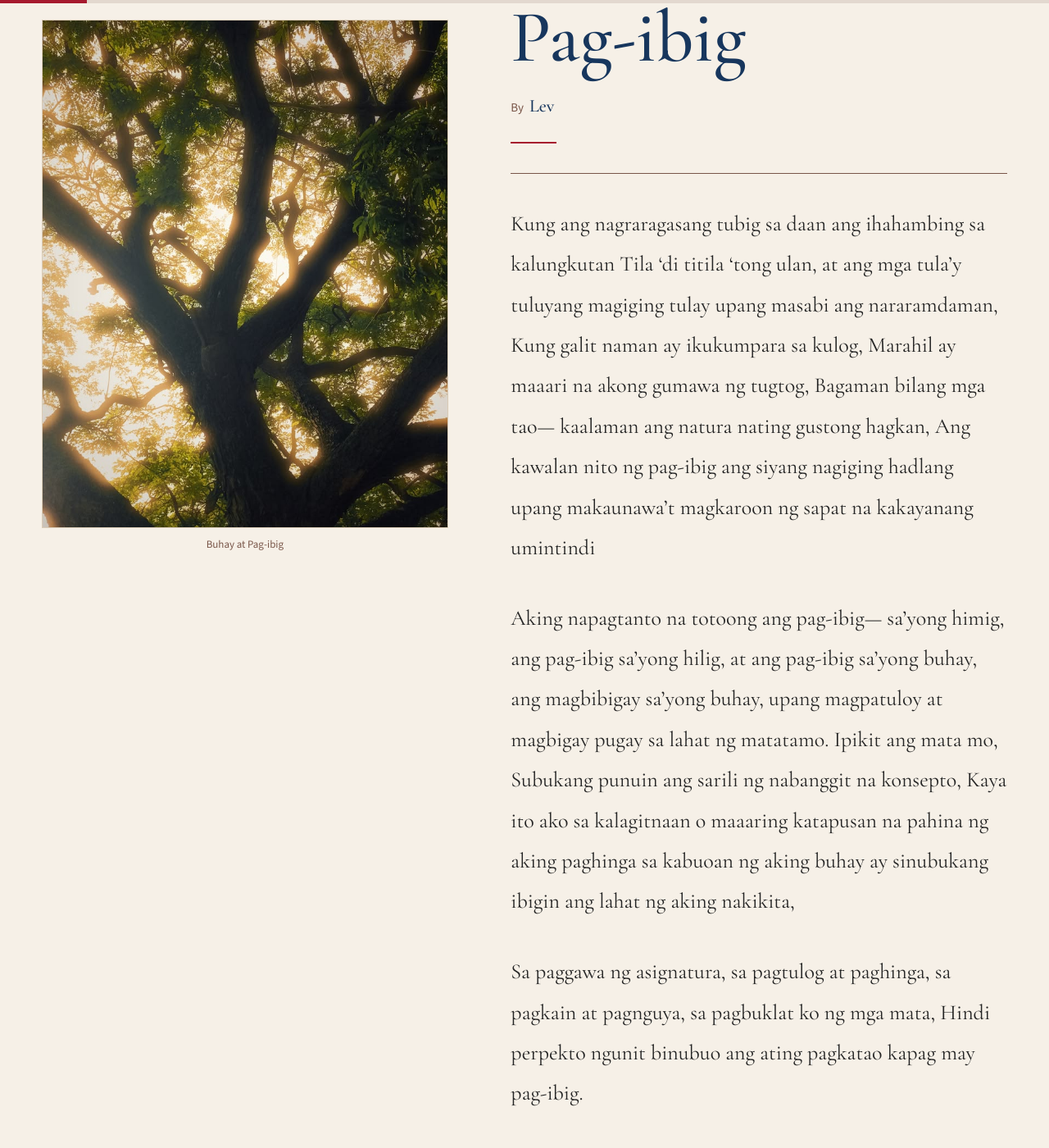
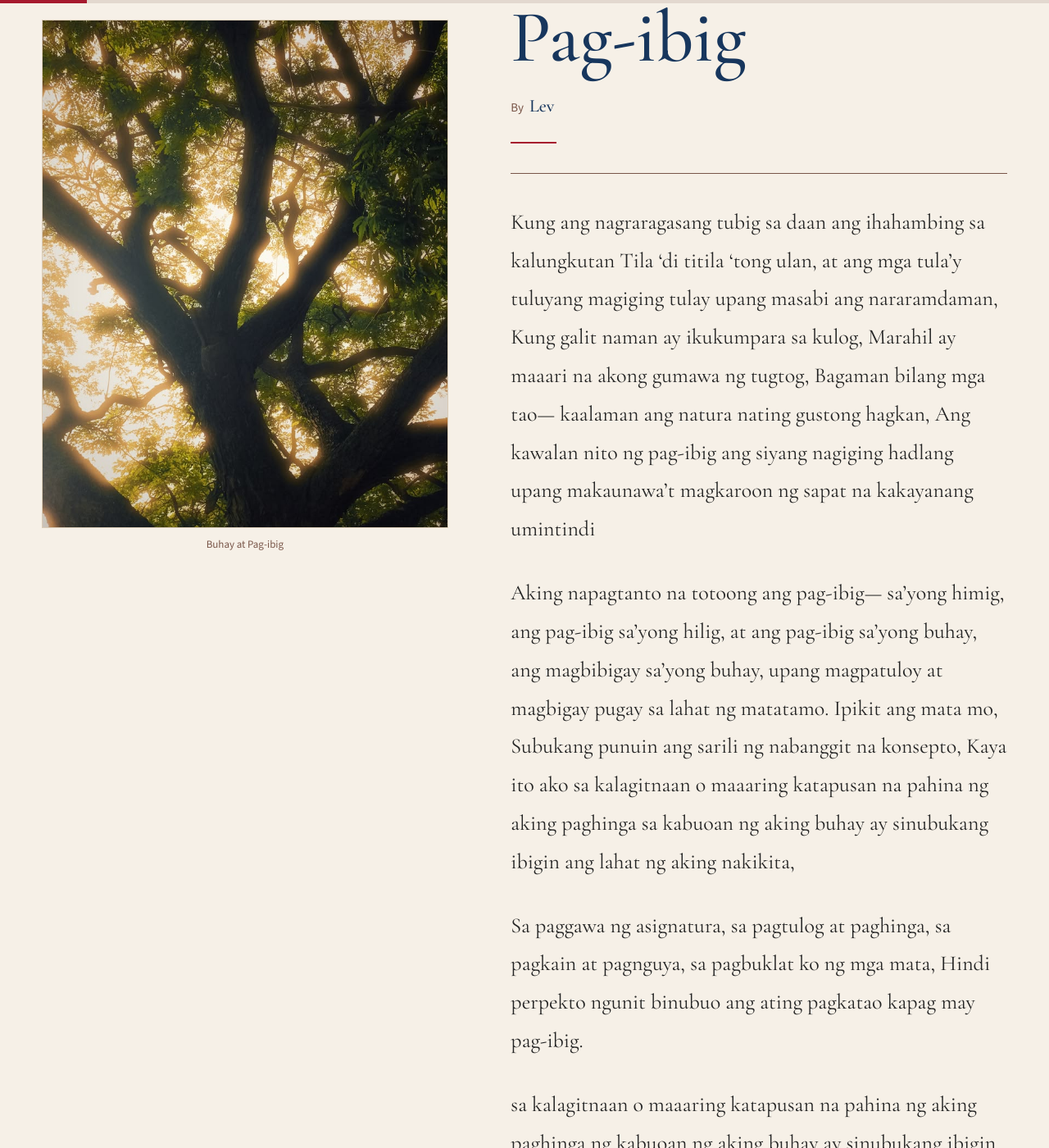
Before and after one commit to levray23/lev-literature, a Jekyll site: the page built from _works/pag-ibig.md, in a window 1280 px wide and 1400 px high, scrolled down 204 px. Shown: the whole window at 82% size. Built offline with Jekyll 4.4.1, drawn with Linux system fonts in a browser that asks for light colours.

Commit message:
Update style.css

```diff
--- a/assets/css/style.css
+++ b/assets/css/style.css
@@ -241,7 +241,11 @@
 .reading--poetry .meta--center{justify-content:flex-start}
 .reading--poetry .rule{margin-left:0}
 .reading--poetry .reading-body{max-width:none;background:transparent;border:0;border-top:1px solid var(--brown);padding:36px 0 0;font-size:clamp(22px,2.4vw,26px);line-height:1.9}
-..reading--poetry .reading-body p{margin-bottom:2.1em}
+.reading--poetry .reading-body p {
+  white-space: pre-line;
+  margin-bottom: 1.2em;
+  line-height: 1.8;
+}
 @media (max-width:900px){.reading--poetry .reading-layout{grid-template-columns:minmax(0,1fr);grid-template-areas:"head" "media" "body"}.reading--poetry .reading-media{position:static;max-width:460px;margin:0 auto 32px}.reading--poetry .reading-head{text-align:center}.reading--poetry .meta--center{justify-content:center}.reading--poetry .rule{margin-left:auto}.reading--poetry .reading-body{max-width:640px;margin:0 auto}}
 /* fiction: book-style paragraphs */
 .reading--fiction .reading-body p{margin:0;text-indent:1.6em}
```
